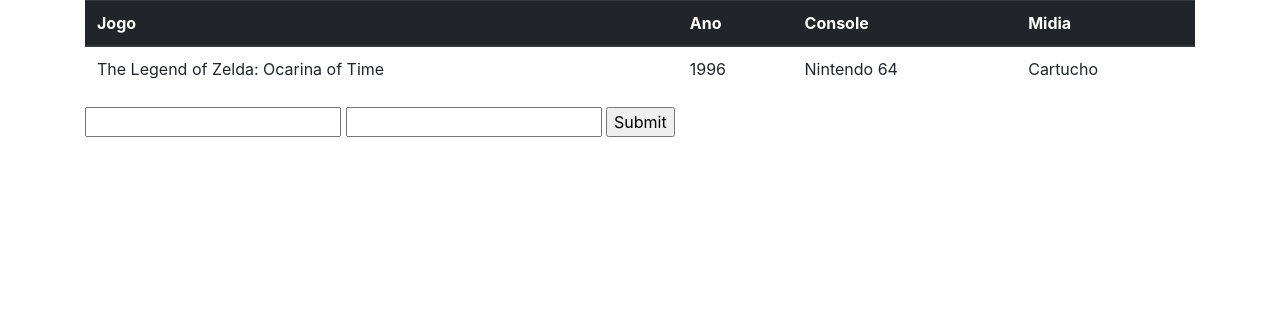
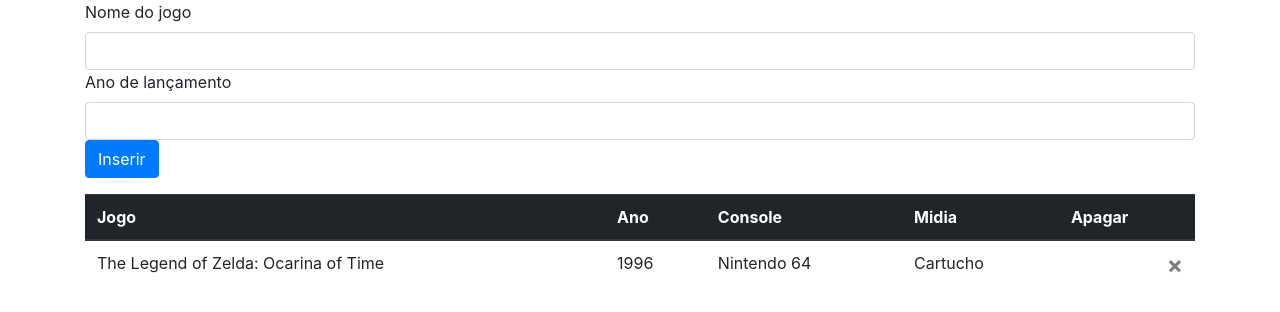
Before and after one commit to willunicamp/exemplopdo, a PHP site: page / in a window 1280 px wide. Shown: the top 312 px of the page. Run offline with PHP 8.4, Linux system fonts and the light colour scheme; data comes from the database, SQL or seed files in the repository.

Commit message:
Inserir finalizado. Apagar finalizado

```diff
--- a/index.php
+++ b/index.php
@@ -4,13 +4,22 @@
         <link rel="stylesheet" href="https://maxcdn.bootstrapcdn.com/bootstrap/4.0.0/css/bootstrap.min.css" integrity="sha384-Gn5384xqQ1aoWXA+058RXPxPg6fy4IWvTNh0E263XmFcJlSAwiGgFAW/dAiS6JXm" crossorigin="anonymous">
     <body>
         <div class="container">
+            <div class="form-group">
+            <form action="inserir.php" method="post">
+            <label>Nome do jogo</label>
+            <input type="text" name="nome" class="form-control">
+            <label>Ano de lançamento</label>
+            <input type="number" name="ano_lancamento" class="form-control">
+            <input type="submit" value="Inserir" class="btn btn-primary">
+            </form>
+            </div>
 <?php
 include('conexao.php');
 
 $con = Conexao::getInstancia();
 
 //Consulta SQL
-$rs = $con->prepare('SELECT j.nome as jogo, j.ano_lancamento as ano, c.nome as console, m.descricao as midia
+$rs = $con->prepare('SELECT j.id as id, j.nome as jogo, j.ano_lancamento as ano, c.nome as console, m.descricao as midia
                         FROM jogo j
                         INNER JOIN console c ON j.id_console = c.id
                         INNER JOIN midia m ON j.id_midia = m.id');
@@ -23,6 +32,7 @@
                       <th scope='col'>Ano</th>
                       <th scope='col'>Console</th>
                       <th scope='col'>Midia</th>
+                      <th scope='col'>Apagar</th>
                     </tr>
                   </thead>
                   <tbody>";
@@ -33,6 +43,14 @@
                       <td>$linha->ano</td>
                       <td>$linha->console</td>
                       <td>$linha->midia</td>
+                      <td>
+                        <form action='apagar.php' method='post'>
+                        <input type='hidden' name='id' value='$linha->id'>
+                        <button type='submit' class='close' aria-label='Close'>
+                          <span aria-hidden='true'>&times;</span>
+                        </button>
+                        </form>
+                      </td>
                   </tr>";
         }
         echo "</table>";
@@ -43,11 +61,6 @@
     }
 }
 ?>
-            <form action="inserir.php">
-            <input type="text" name="nome">
-            <input type="number" name="ano_lancamento" >
-            <input type="submit">
-            </form>
         </div>
     </body>
 </html>
```
Also changed, not shown: apagar.php (added, +21 -0 lines), inserir.php (+6 -4 lines).
